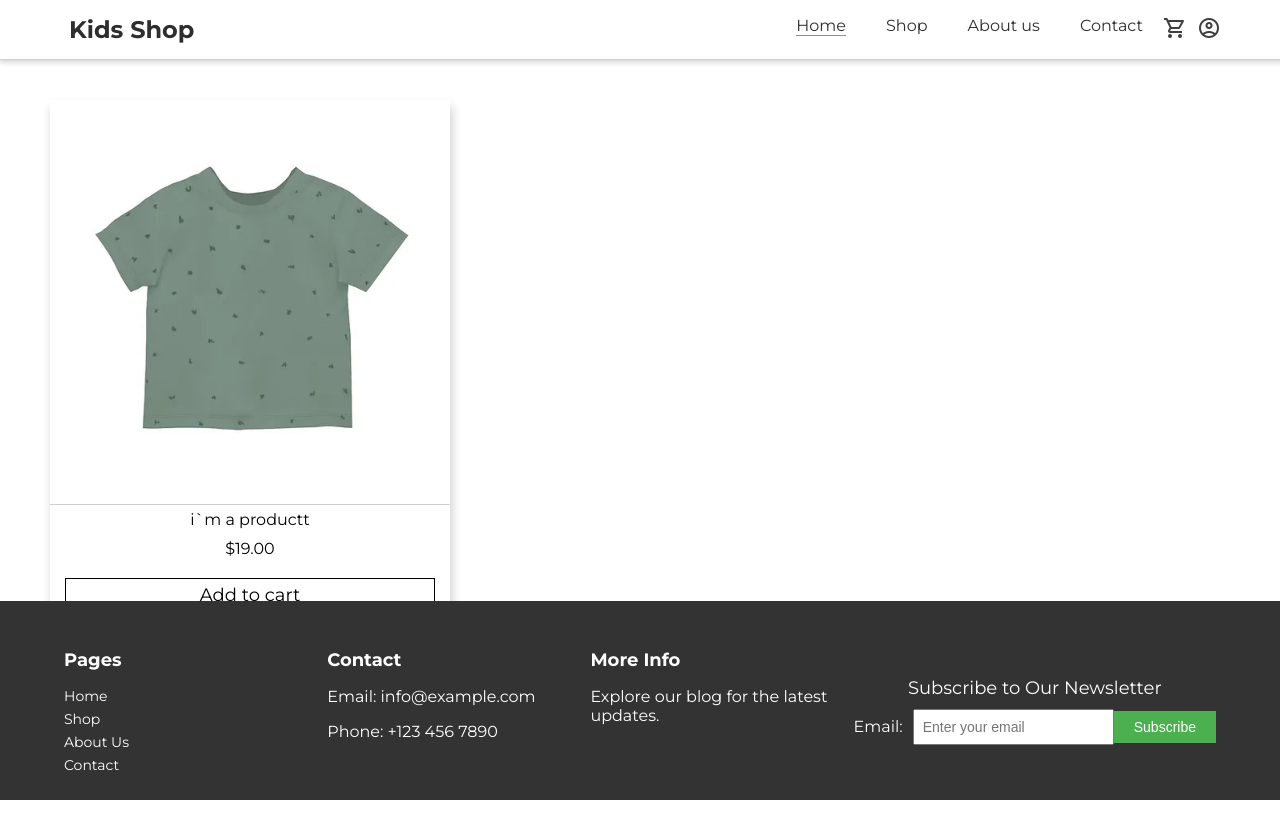
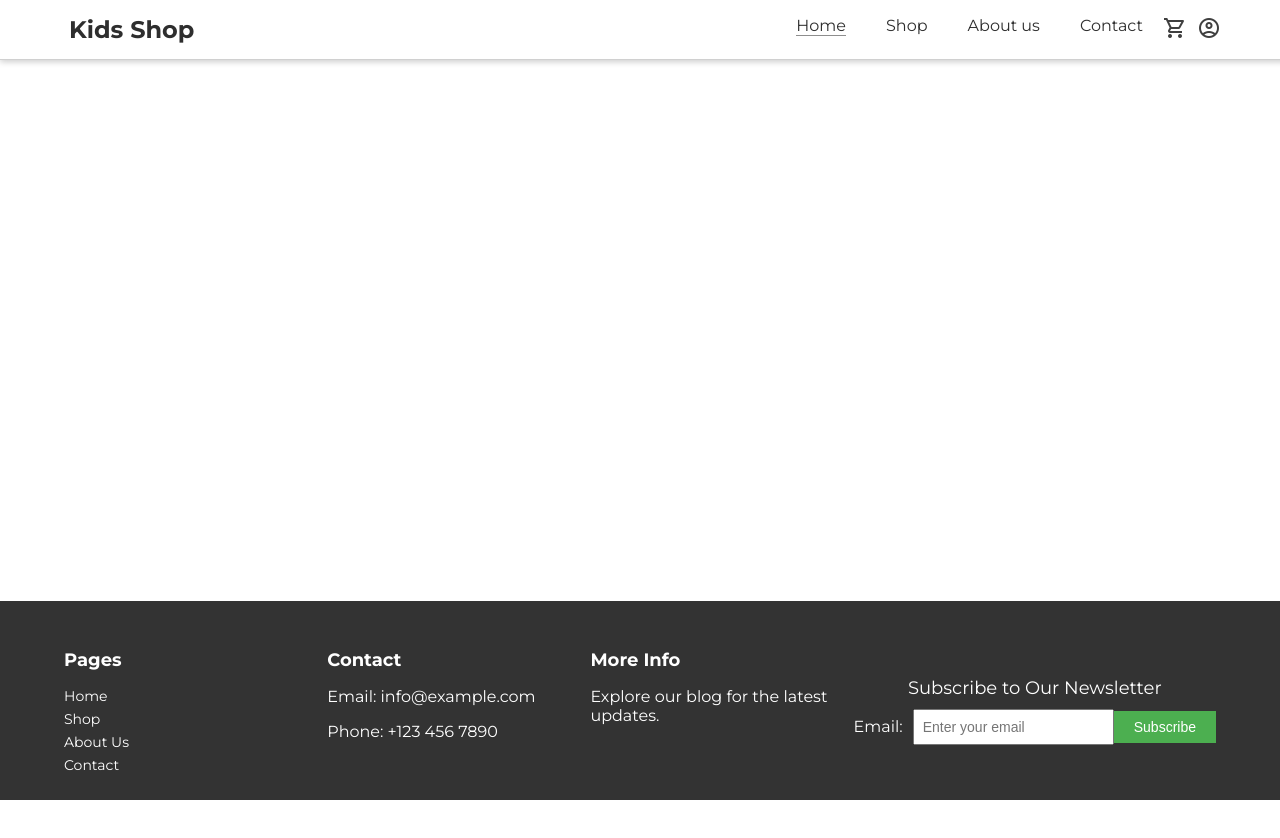
Before and after one commit to maksymskvr1324/Shop_kids, a React (Create React App) app: page / in a window 1280 px wide. Shown: the top 838 px of the page. After the commit the page ends 800 px from the top, so only its background shows below. Built offline with nearby package versions, Linux system fonts and the light colour scheme.

Commit message:
create many cards but with error

```diff
--- a/src/App.tsx
+++ b/src/App.tsx
@@ -1,18 +1,19 @@
 import React from 'react';
 import {Navbar} from './components/Navbar';
 import {Footer} from './components/footer';
-import {Card} from './components/productCard';
-// import {card_1.webp} from './img';
+import {Page} from './components/Home';
 
 
 
 
 
-function App() {
+
+
+const App: React.FC = () => {
   return (
     <div>
       <Navbar />
-      <Card/>
+      {/* <Page/> */}
       <Footer/>
     </div>
   );
--- /dev/null
+++ b/src/components/Home.tsx
@@ -0,0 +1,34 @@
+import React from "react";
+import {Card} from "./productCard";
+
+const cards = [
+    {
+        img : './img/card_1.webp',
+        name : 'p1',
+        price : 'pr1'
+    },
+    {
+        img : './img/card_1.webp',
+        name : 'p2',
+        price : 'pr2'
+    },
+    {
+        img : './img/card_1.webp',
+        name : 'p3',
+        price : 'pr3'
+    }
+]
+
+// for(let i of cards){
+//     const ExComponent = () => {
+//         return <Card img={i.img} name={i.name} price={i.price} />;
+//     }
+// }
+
+export function Page(){
+    for(let i of cards){
+        const ExComponent = () => {
+            return <Card img={i.img} name={i.name} price={i.price} />;
+        }
+    }
+}
--- a/src/components/productCard.tsx
+++ b/src/components/productCard.tsx
@@ -1,20 +1,64 @@
 import React from "react";
 
-export function Card(){
+
+
+// export function Card(img : any, name : any, price : any) : JSX.Element{
+//     return (
+//         <div className="section">
+//             <div className="main">
+//                 <div className="card-container">
+//                     <div className="card-img-wrap">
+//                         <img src={img} alt="" className="card-img" />
+//                     </div>
+//                     <div className="card-content">
+//                         <div className="cadr-name"><a href="#"><span>{name}</span></a></div>
+//                         <div className="card-price"><a href="#"><span>{price}</span></a></div>
+//                         <div className="card-button">Add to cart</div>
+//                     </div>
+//                 </div>
+//             </div>
+//         </div>
+        // <div className="section">
+        //     <div className="main">
+        //         <div className="card-container">
+        //             <div className="card-img-wrap">
+        //                 <img src={require('./img/card_1.webp')} alt="" className="card-img" />
+        //             </div>
+        //             <div className="card-content">
+        //                 <div className="cadr-name"><a href="#"><span>i`m a product</span></a></div>
+        //                 <div className="card-price"><a href="#"><span>$19.00</span></a></div>
+        //                 <div className="card-button">Add to cart</div>
+        //             </div>
+        //         </div>
+        //     </div>
+        // </div>
+//     )
+// }
+
+export const Card = (props : any) => {
+    const { img, name, price } = props;
+
+    // Тут ви можете використовувати img, name, price як частини ваших компонентів.
+
     return (
         <div className="section">
             <div className="main">
                 <div className="card-container">
                     <div className="card-img-wrap">
-                        <img src={require('./img/card_1.webp')} alt="" className="card-img" />
+                        <img src={img} alt={name} className="card-img" />
                     </div>
                     <div className="card-content">
-                        <div className="cadr-name"><a href="#"><span>i`m a productt</span></a></div>
-                        <div className="card-price"><a href="#"><span>$19.00</span></a></div>
+                        <div className="cadr-name"><a href="#"><span>{name}</span></a></div>
+                        <div className="card-price"><a href="#"><span>{price}</span></a></div>
                         <div className="card-button">Add to cart</div>
                     </div>
                 </div>
             </div>
         </div>
-    )
-}
+    );
+  };
+
+  // Потім використовуйте цей компонент у вашому коді:
+//   export const ExampleComponent = () => {
+//     return <Card img={require('./img/card_1.webp')} name="Product Name" price="$19.99" />;
+//   };
```
